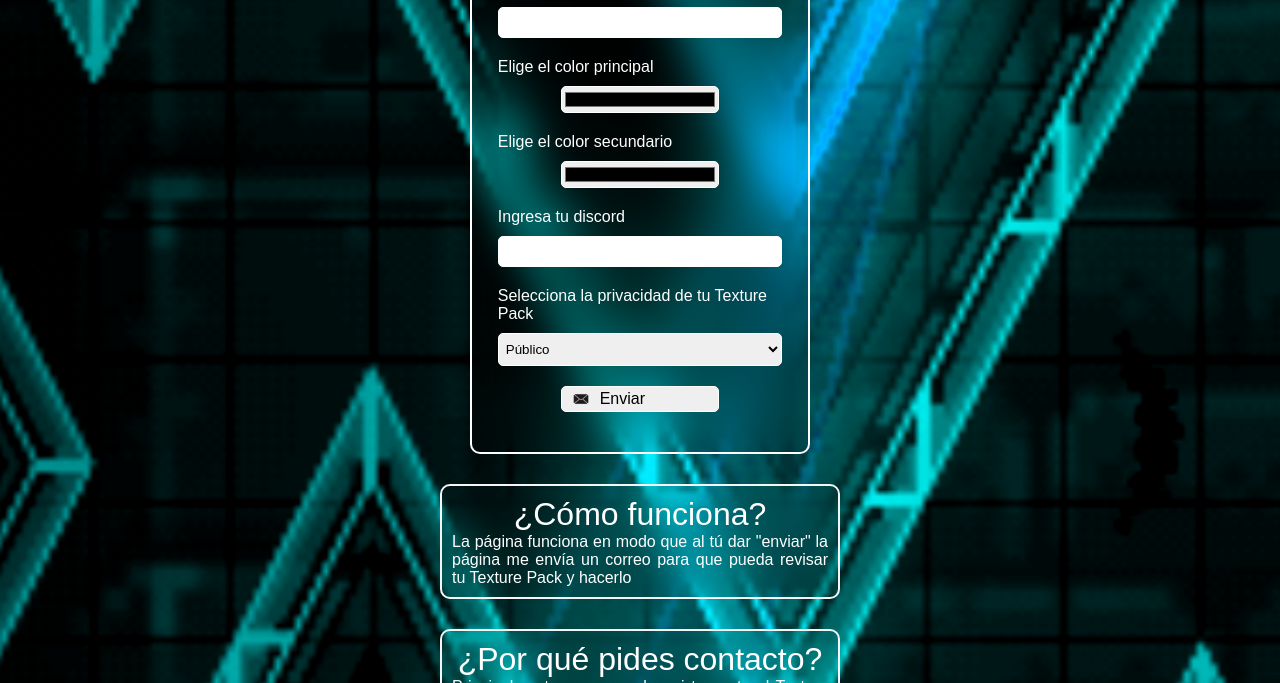
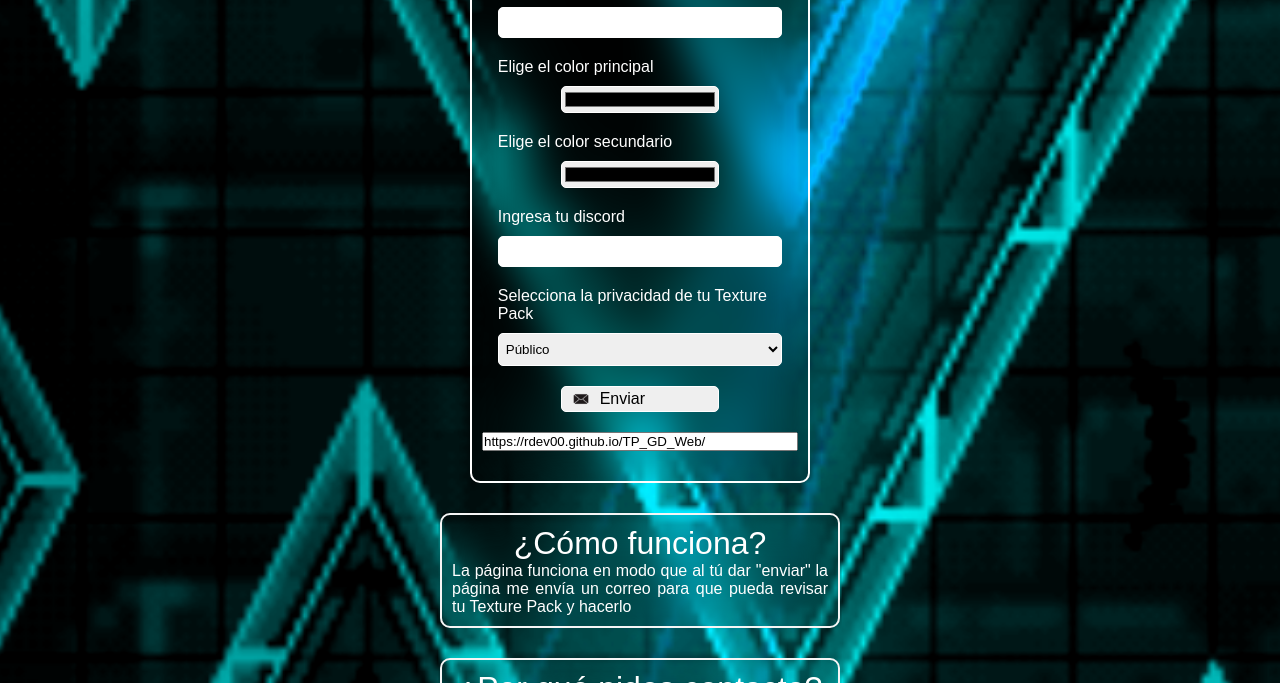
Before and after one commit to RDev00/TP_GD_Web, a website: page index.html in a window 1280 px wide. Shown: the part 417-1100 px from the top of the page. Drawn offline with Linux system fonts and the light colour scheme.

Commit message:
Add files via upload

```diff
--- a/index.html
+++ b/index.html
@@ -44,6 +44,8 @@
     </select>
 
     <button type="submit" class="casillaenv"><img src="imagenes/correo.png" class="icono"><p class="texto">Enviar</p></button>
+
+    <input name="_next" value="https://rdev00.github.io/TP_GD_Web/">
   </form>
 
   <section class="seccion">
```
